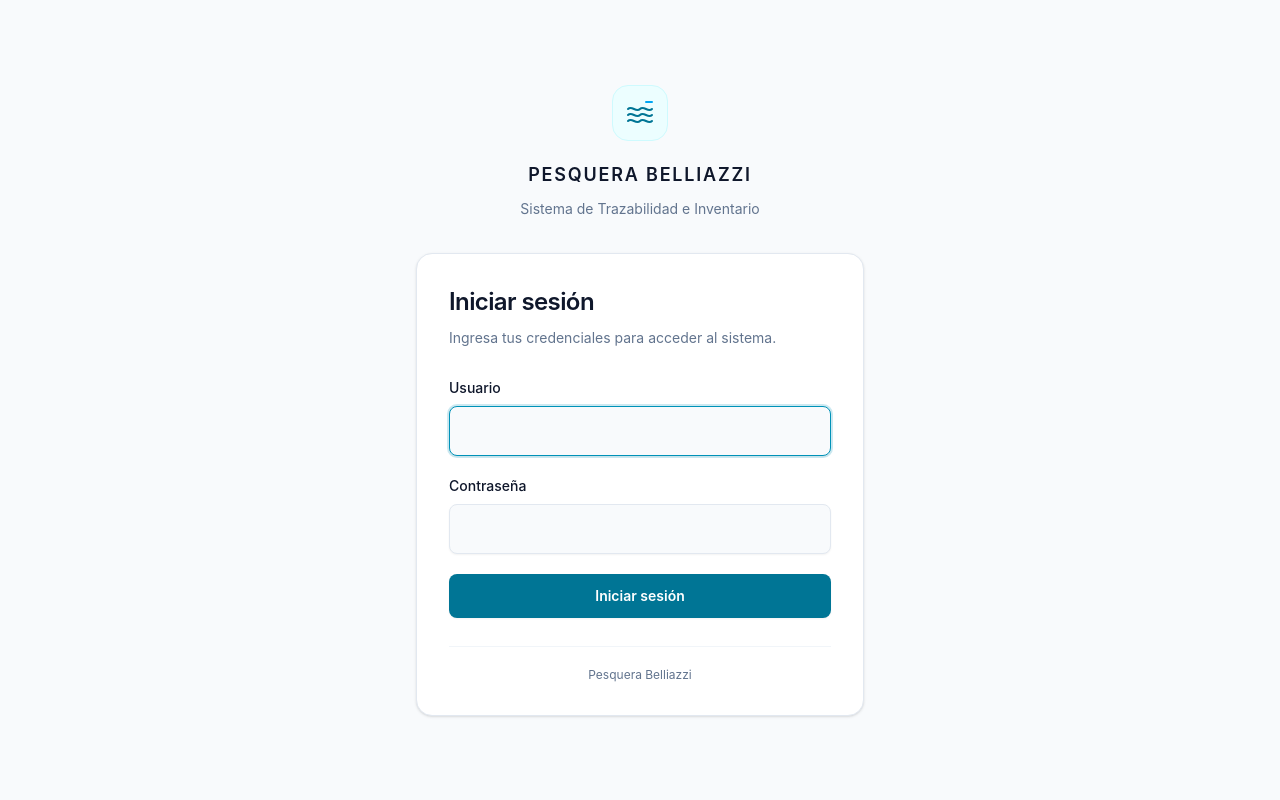
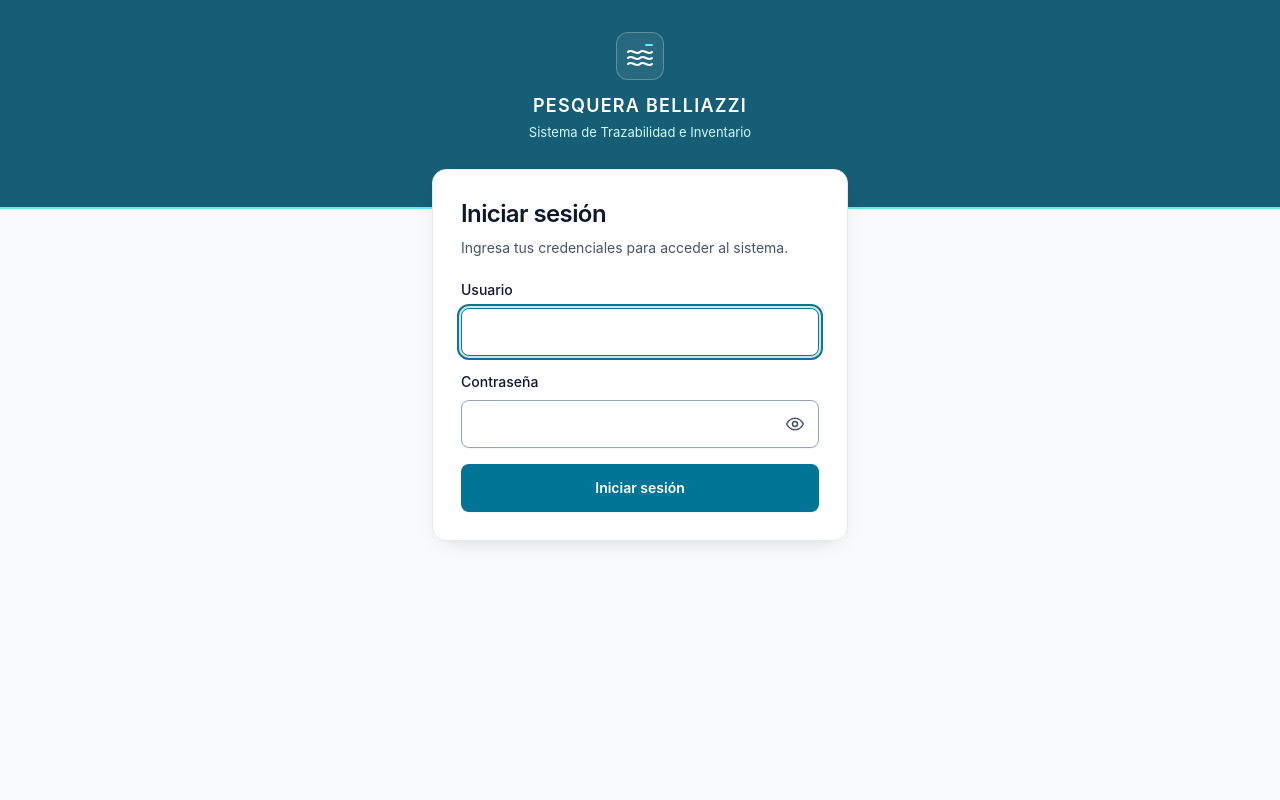
Before and after one commit to Francisco11061/Belliazzi-Sistema-De-Trazabilidad, a Django app: page /login/ in a window 1280 px wide. Run offline with Django 5.2, Linux system fonts and the light colour scheme.

Commit message:
style: mejorar interfaz de inicio de sesion

```diff
--- /dev/null
+++ b/apps/usuarios/static/usuarios/css/login.css
@@ -0,0 +1,173 @@
+/* Presentación del login. Cargar después del CSS general de Tailwind. */
+.lg-page {
+    min-height: 100dvh;
+}
+
+.lg-band {
+    background: #155e75;
+    border-bottom: 2px solid #67e8f9;
+    padding: 1.5rem 1rem 3.5rem;
+    text-align: center;
+}
+
+.lg-logo {
+    display: flex;
+    align-items: center;
+    justify-content: center;
+    width: 2.75rem;
+    height: 2.75rem;
+    margin: 0 auto .75rem;
+    border: 1px solid rgb(255 255 255 / 25%);
+    border-radius: .75rem;
+    background: rgb(255 255 255 / 8%);
+    color: #fff;
+}
+
+.lg-name {
+    color: #fff;
+    font-size: 1rem;
+    font-weight: 600;
+    line-height: 1.5;
+    letter-spacing: .07em;
+}
+
+.lg-sub {
+    margin-top: .25rem;
+    color: #cffafe;
+    font-size: .8125rem;
+    line-height: 1.5;
+}
+
+.lg-wrap {
+    position: relative;
+    max-width: 28rem;
+    margin: -2rem auto 0;
+    padding: 0 1rem 2rem;
+}
+
+.lg-card {
+    padding: 1.25rem;
+    border: 1px solid #e2e8f0;
+    border-radius: .875rem;
+    background: #fff;
+    box-shadow: 0 8px 24px -12px rgb(15 23 42 / 20%);
+}
+
+.lg-card > p:not(.lg-help) {
+    margin-top: .375rem;
+    color: #475569;
+}
+
+.lg-form {
+    display: grid;
+    gap: 1rem;
+    margin-top: 1.25rem;
+}
+
+.login-field {
+    min-width: 0;
+}
+
+.login-field input {
+    box-sizing: border-box;
+    width: 100%;
+    min-width: 0;
+    min-height: 3rem;
+    padding: .625rem .875rem;
+    border: 1px solid #94a3b8;
+    border-radius: .5rem;
+    background: #fff;
+    color: #0f172a;
+    font-size: 1rem;
+    line-height: 1.5;
+}
+
+.login-field input:focus {
+    border-color: #0e7490;
+    outline: 2px solid #0e7490;
+    outline-offset: 2px;
+}
+
+.lg-pw {
+    position: relative;
+}
+
+.lg-pw input {
+    padding-right: 3.25rem;
+}
+
+.lg-eye {
+    position: absolute;
+    inset: 0 0 0 auto;
+    display: flex;
+    align-items: center;
+    justify-content: center;
+    width: 3rem;
+    min-height: 3rem;
+    border: 0;
+    border-radius: .5rem;
+    background: none;
+    color: #475569;
+    cursor: pointer;
+}
+
+.lg-eye:hover {
+    color: #0e7490;
+}
+
+.lg-eye:focus-visible,
+.lg-form button[type="submit"]:focus-visible {
+    outline: 2px solid #0e7490;
+    outline-offset: 2px;
+}
+
+.lg-eye svg {
+    width: 1.25rem;
+    height: 1.25rem;
+}
+
+.lg-eye[aria-pressed="false"] #icon-eye-off {
+    display: none;
+}
+
+.lg-form button[type="submit"] {
+    min-height: 3rem;
+}
+
+.login-errors {
+    overflow-wrap: anywhere;
+}
+
+.lg-help {
+    margin-top: 1.25rem;
+    padding-top: 1rem;
+    border-top: 1px solid #e2e8f0;
+    color: #475569;
+    font-size: .8125rem;
+    line-height: 1.6;
+    text-align: center;
+}
+
+@media (min-width: 640px) {
+    .lg-band {
+        padding-top: 2rem;
+        padding-bottom: 4rem;
+    }
+
+    .lg-logo {
+        width: 3rem;
+        height: 3rem;
+    }
+
+    .lg-name {
+        font-size: 1.125rem;
+    }
+
+    .lg-wrap {
+        margin-top: -2.5rem;
+    }
+
+    .lg-card {
+        padding: 1.75rem;
+    }
+}
--- a/apps/usuarios/templates/usuarios/login.html
+++ b/apps/usuarios/templates/usuarios/login.html
@@ -6,32 +6,35 @@
     <meta name="viewport" content="width=device-width, initial-scale=1">
     <title>Iniciar sesión | Pesquera Belliazzi</title>
     <link rel="stylesheet" href="{% static 'usuarios/css/output.css' %}">
+    <link rel="stylesheet" href="{% static 'usuarios/css/login.css' %}">
 </head>
 <body class="bg-slate-50 font-sans text-slate-900 antialiased">
-    <main class="flex min-h-dvh items-center justify-center px-4 py-10 sm:px-6">
-        <div class="w-full max-w-md">
-            <header class="mb-8 text-center">
-                <div class="mx-auto mb-5 flex h-14 w-14 items-center justify-center rounded-2xl border border-cyan-100 bg-cyan-50 text-cyan-700">
-                    <svg class="h-8 w-8" viewBox="0 0 32 32" fill="none" aria-hidden="true">
-                        <path d="M4 12c4-4 8 4 12 0s8 4 12 0M4 18c4-4 8 4 12 0s8 4 12 0M4 24c4-4 8 4 12 0s8 4 12 0" stroke="currentColor" stroke-width="2" stroke-linecap="round" />
-                        <path d="M22 5h6" stroke="currentColor" stroke-width="2" stroke-linecap="round" class="text-sky-500" />
-                    </svg>
-                </div>
-                <p class="text-lg font-semibold tracking-widest text-slate-900">PESQUERA BELLIAZZI</p>
-                <p class="mt-2 text-sm leading-6 text-slate-500">Sistema de Trazabilidad e Inventario</p>
-            </header>
+    <main class="lg-page">
 
-            <section class="rounded-2xl border border-slate-200 bg-white p-6 shadow-sm sm:p-8" aria-labelledby="login-title">
+        <div class="lg-band">
+            <div class="lg-logo">
+                <svg width="32" height="32" viewBox="0 0 32 32" fill="none" aria-hidden="true">
+                    <path d="M4 12c4-4 8 4 12 0s8 4 12 0M4 18c4-4 8 4 12 0s8 4 12 0M4 24c4-4 8 4 12 0s8 4 12 0" stroke="currentColor" stroke-width="2" stroke-linecap="round" />
+                    <path d="M22 5h6" stroke="#67e8f9" stroke-width="2" stroke-linecap="round" />
+                </svg>
+            </div>
+            <p class="lg-name">PESQUERA BELLIAZZI</p>
+            <p class="lg-sub">Sistema de Trazabilidad e Inventario</p>
+        </div>
+
+        <div class="lg-wrap">
+            <section class="lg-card" aria-labelledby="login-title">
                 <h1 id="login-title" class="text-2xl font-semibold tracking-tight">Iniciar sesión</h1>
                 <p class="mt-2 text-sm leading-6 text-slate-500">Ingresa tus credenciales para acceder al sistema.</p>
 
-                <form method="post" class="mt-7 space-y-5">
+                <form method="post" class="lg-form">
                     {% csrf_token %}
                     {% if form.non_field_errors %}
                         <div class="login-errors rounded-lg border border-red-200 bg-red-50 p-4 text-sm leading-6 text-red-800" role="alert">
                             {{ form.non_field_errors }}
                         </div>
                     {% endif %}
+
                     <div class="login-field">
                         <label for="{{ form.username.id_for_label }}" class="mb-2 block text-sm font-medium text-slate-900">Usuario</label>
                         {{ form.username }}
@@ -39,22 +42,51 @@
                             <div id="{{ form.username.auto_id }}_error" class="login-errors mt-2 text-sm text-red-700" role="alert">{{ form.username.errors }}</div>
                         {% endif %}
                     </div>
+
                     <div class="login-field">
                         <label for="{{ form.password.id_for_label }}" class="mb-2 block text-sm font-medium text-slate-900">Contraseña</label>
-                        {{ form.password }}
+                        <div class="lg-pw">
+                            {{ form.password }}
+                            <button type="button" id="toggle-password" class="lg-eye" aria-label="Mostrar contraseña" aria-pressed="false">
+                                <svg id="icon-eye" viewBox="0 0 24 24" fill="none" stroke="currentColor" stroke-width="1.8" stroke-linecap="round" stroke-linejoin="round" aria-hidden="true">
+                                    <path d="M2 12s3.5-7 10-7 10 7 10 7-3.5 7-10 7S2 12 2 12z" />
+                                    <circle cx="12" cy="12" r="3" />
+                                </svg>
+                                <svg id="icon-eye-off" viewBox="0 0 24 24" fill="none" stroke="currentColor" stroke-width="1.8" stroke-linecap="round" stroke-linejoin="round" aria-hidden="true">
+                                    <path d="M17.94 17.94A10.4 10.4 0 0 1 12 19c-6.5 0-10-7-10-7a18.5 18.5 0 0 1 5.06-5.94M9.9 5.24A9.7 9.7 0 0 1 12 5c6.5 0 10 7 10 7a18.6 18.6 0 0 1-2.16 3.19M1 1l22 22" />
+                                    <path d="M14.12 14.12a3 3 0 1 1-4.24-4.24" />
+                                </svg>
+                            </button>
+                        </div>
                         {% if form.password.errors %}
                             <div id="{{ form.password.auto_id }}_error" class="login-errors mt-2 text-sm text-red-700" role="alert">{{ form.password.errors }}</div>
                         {% endif %}
                     </div>
+
                     {% if next %}
                         <input type="hidden" name="next" value="{{ next }}">
                     {% endif %}
+
                     <button type="submit" class="w-full cursor-pointer rounded-lg bg-cyan-700 px-5 py-3 text-sm font-semibold text-white shadow-xs transition-colors hover:bg-cyan-800 focus-visible:outline-2 focus-visible:outline-offset-2 focus-visible:outline-cyan-600">Iniciar sesión</button>
                 </form>
-
-                <p class="mt-7 border-t border-slate-100 pt-5 text-center text-xs text-slate-500">Pesquera Belliazzi</p>
             </section>
         </div>
     </main>
+
+    <script>
+        (function () {
+            var btn = document.getElementById("toggle-password");
+            var input = document.getElementById("{{ form.password.id_for_label }}");
+            if (!btn || !input) return;
+            btn.addEventListener("click", function () {
+                var show = input.type === "password";
+                input.type = show ? "text" : "password";
+                btn.setAttribute("aria-pressed", show);
+                btn.setAttribute("aria-label", show ? "Ocultar contraseña" : "Mostrar contraseña");
+                document.getElementById("icon-eye").style.display = show ? "none" : "";
+                document.getElementById("icon-eye-off").style.display = show ? "" : "none";
+            });
+        })();
+    </script>
 </body>
 </html>
```
